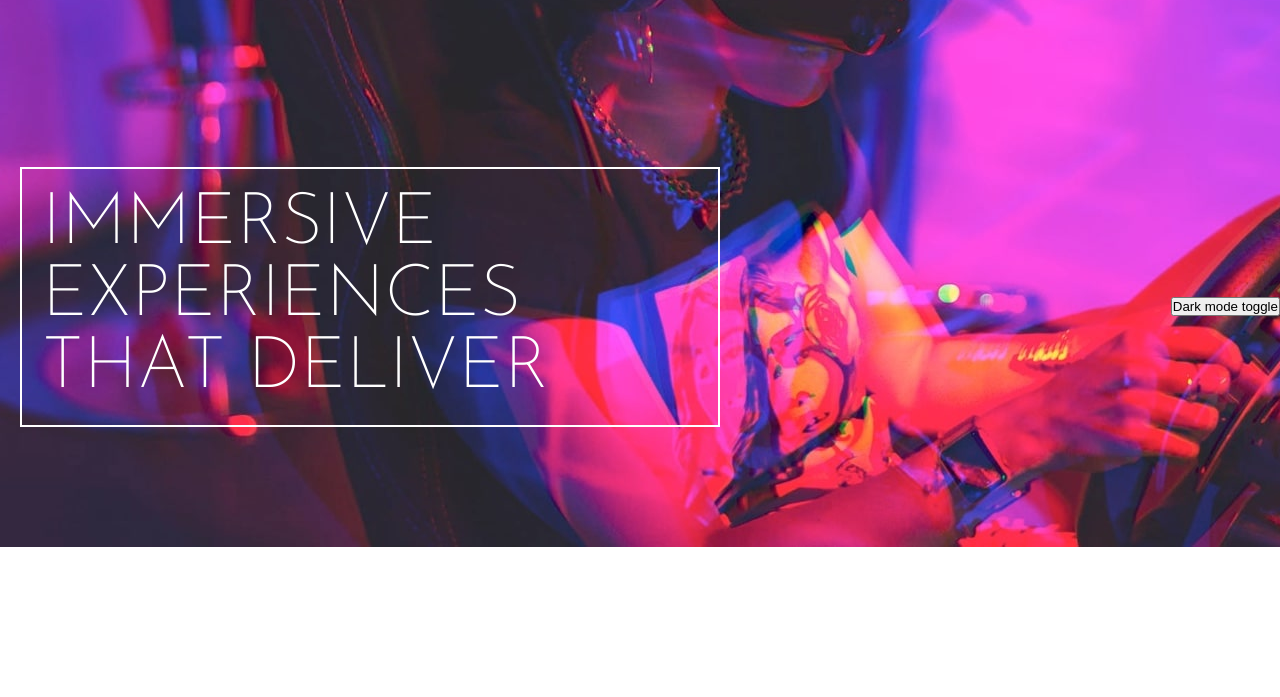
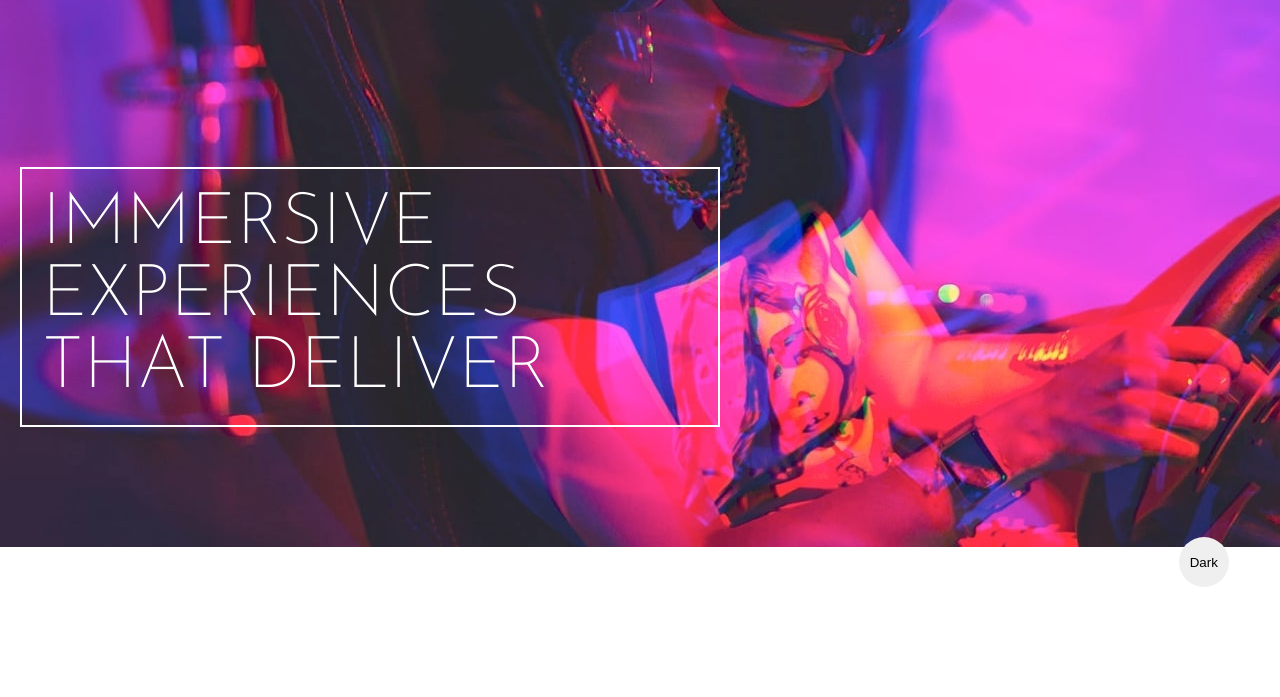
Before and after one commit to jonathanudeh/loopstudio-landing-page-main, a plain HTML site: page index.html in a window 1280 px wide. Shown: the part 103-800 px from the top of the page. Drawn offline with Linux system fonts and the light colour scheme.

Commit message:
changed dark mode toggle

```diff
--- a/index.html
+++ b/index.html
@@ -137,7 +137,7 @@
       <button class="see-all">See all</button>
     </section>
 
-    <button type="button" id="darkmode">Dark mode toggle</button>
+    <button type="button" id="darkmode">Dark</button>
   </main>
 
 
--- a/script.js
+++ b/script.js
@@ -12,7 +12,8 @@ hamburger.addEventListener("click", () => {
 const isDarkmode =  localStorage.getItem("darkMode") === "enabled";
 
 if (isDarkmode) {
-    document.documentElement.setAttribute("data-theme", "dark")
+    document.documentElement.setAttribute("data-theme", "dark");
+    darkmode.textContent = "Light";
 }
 
 darkmode.addEventListener("click", () => {
@@ -21,8 +22,10 @@ darkmode.addEventListener("click", () => {
   if (currentTheme === "dark") {
     document.documentElement.removeAttribute("data-theme");
     localStorage.setItem("darkMode", "disabled");
+    darkmode.textContent = "Dark";
   } else {
     document.documentElement.setAttribute("data-theme", "dark");
     localStorage.setItem("darkMode", "enabled");
+    darkmode.textContent = "Light";
   }
 })
--- a/styles.css
+++ b/styles.css
@@ -41,15 +41,24 @@ body {
   color: var(--text-color);
   font-family: "Josefin Sans", serif;
   transition: background-color 0.3s ease, color 0.3s ease;
+  transition: all .7s ease-in-out;
 }
+
 body.open {
   overflow: hidden;
 }
 
 #darkmode {
   position: fixed;
-  top: 50%;
-  right: 0;
+  top: 90%;
+  right: 1%;
+  border: none;
+  border-radius: 50%;
+  width: 50px;
+  height: 50px;
+  color: black;
+  cursor: pointer;
+
 }
 
 header {
@@ -310,6 +319,12 @@ footer .socials img:hover {
 }
 
 @media (min-width: 800px) {
+
+  #darkmode {
+    top: 80%;
+    right: 4%;
+  }
+
   header {
     display: flex;
     flex-direction: row;
@@ -568,5 +583,3 @@ footer .socials img:hover {
     justify-self: end;
   }
 }
-
-/*# sourceMappingURL=styles.css.map */
```
